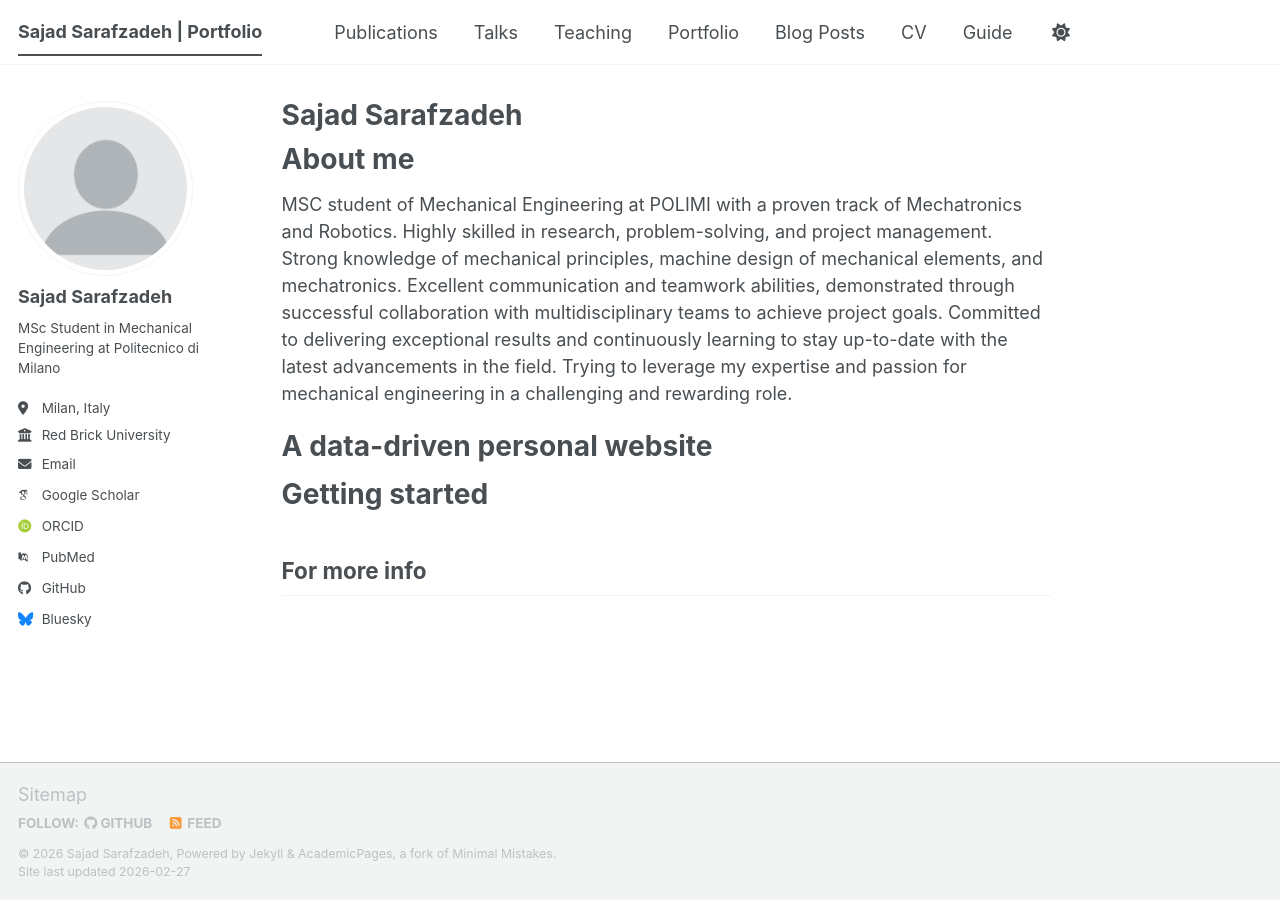
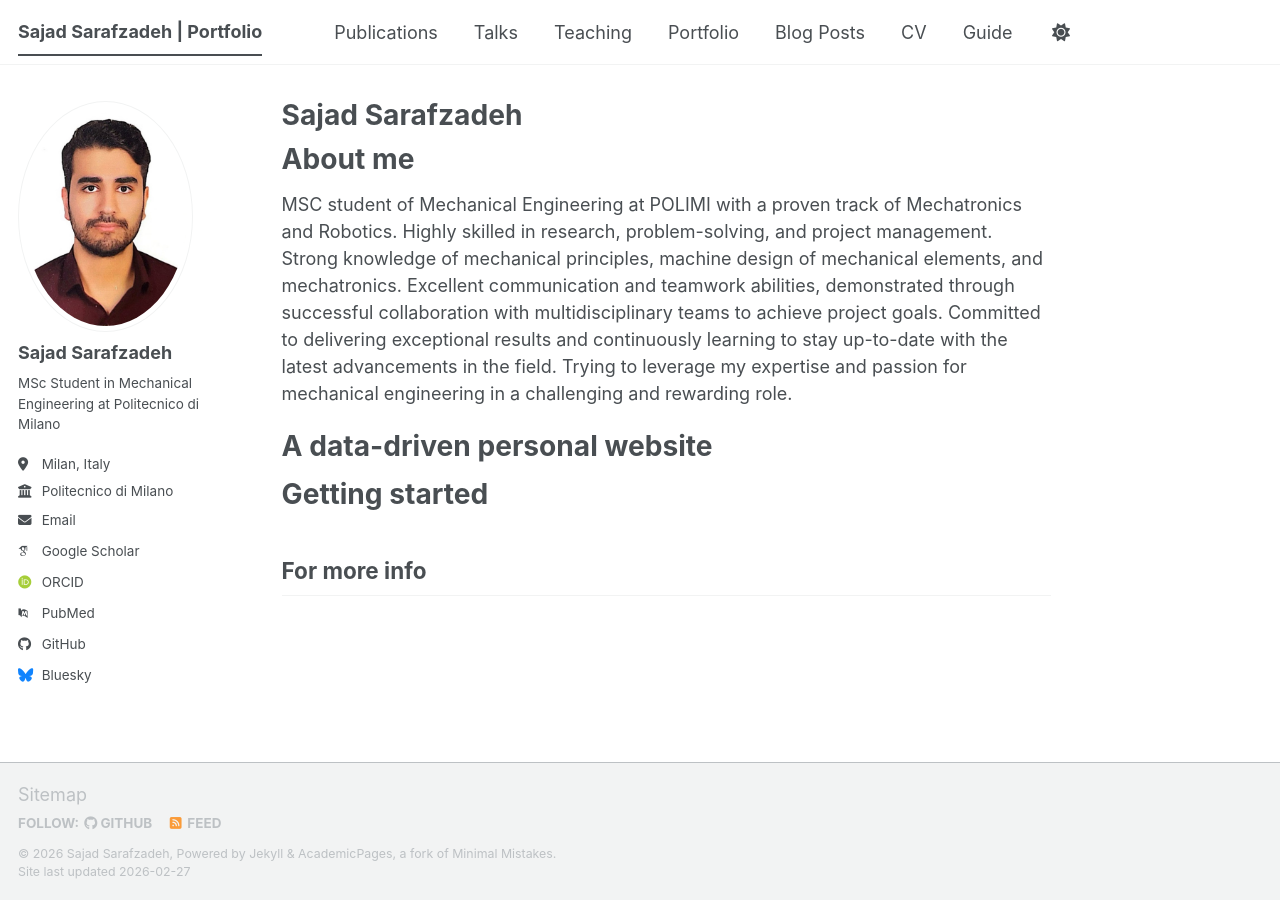
Before and after one commit to sajadsarafzadeh/sajadsarafzadeh.github.io, a Jekyll site: the page built from _pages/about.md, in a window 1280 px wide. Built offline with Jekyll 4.4.1, drawn with Linux system fonts in a browser that asks for light colours; some web fonts are replaced; a script bundle is joined from its source files by our own code; library files that are not in the unit come from our copies.

Commit message:
Update _config.yml

```diff
--- a/_config.yml
+++ b/_config.yml
@@ -23,14 +23,14 @@ repository               : "academicpages/academicpages.github.io"
 #               Additional customization can be done by editing /_includes/author-profile.html
 author:
   # Biographic information
-  avatar           : "profile.png"
+  avatar           : "profile.jpg"
   name             : "Sajad Sarafzadeh"
   pronouns         : # example: "she/her"
   bio              : "MSc Student in Mechanical Engineering at Politecnico di Milano"
   location         : "Milan, Italy"
-  employer         : "Red Brick University"
+  employer         : "Politecnico di Milano"
   uri              : # URL
-  email            : "none@example.org"
+  email            : "sajad.sarafzadeh@gmail.com"
 
   # Academic websites
   academia         : # URL
```
